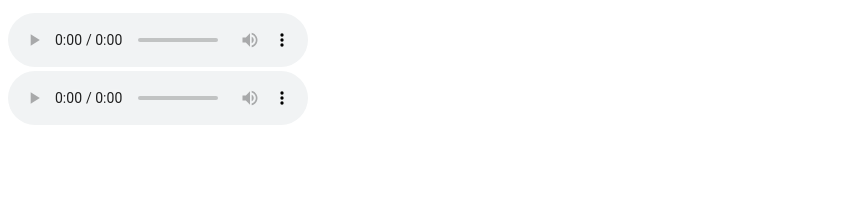
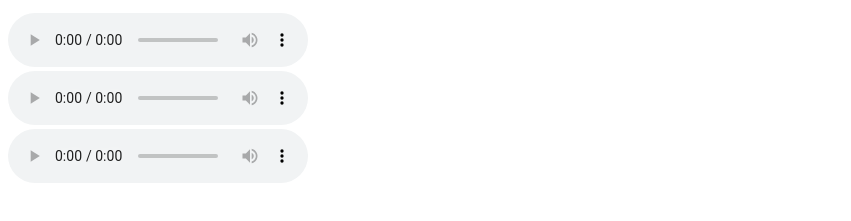
Before and after one commit to GitHubOreocrunch12/mysite, a plain HTML site: page index.html in a window 1280 px wide. Shown: the part 101-322 px from the top of the page, without its empty margins (0-851 px from the left). Drawn offline with Linux system fonts and the light colour scheme.

Commit message:
Update index.html

```diff
--- a/index.html
+++ b/index.html
@@ -18,5 +18,11 @@
       </audio>
     </div>
 
+    <dib>
+      <audio controls>
+        <source src="Single Video Assignment Holy Bible Book Divine.mp3" type="audio/mpeg">
+      </audio>
+      </div>
+
   </body>
 </html>
```
